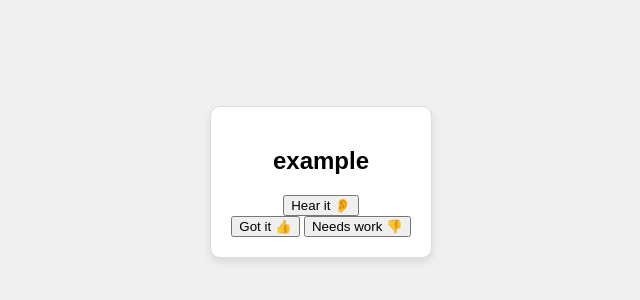
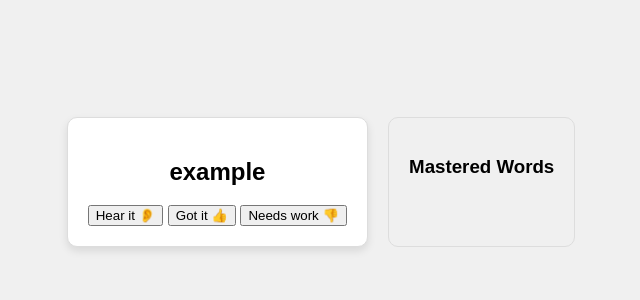
Before and after one commit to jaredcaraway/vocab-flash-cards, a plain HTML site: page index.html in a window 1280 px wide. Shown: the part 218-518 px from the top of the page, without its empty margins (319-959 px from the left). Drawn offline with Linux system fonts and the light colour scheme.

Commit message:
Updated button elements and added 'Mastered Words'

```diff
--- a/index.html
+++ b/index.html
@@ -6,12 +6,17 @@
     <link rel="stylesheet" href="style.css">
 </head>
 <body>
-    <div id="flashCard" class="card">
-        <h2 id="word">Click to see a word</h2>
-        <button id="pronounceBtn">Hear it 👂</button>
-        <div>
-            <button id="gotItBtn">Got it 👍</button>
+    <div class="container">
+        <div id="flashCard" class="card">
+            <h2 id="word">Click to see a word</h2>
+            <button id="pronounceBtn">Hear it 👂</button>
+            <button id="gotItBtn" style="display: none;">Got it 👍</button> <!-- Initially hidden -->
             <button id="needsWorkBtn">Needs work 👎</button>
+        </div>
+
+        <div id="masteredColumn" class="mastered">
+            <h3>Mastered Words</h3>
+            <ul id="masteredList"></ul>
         </div>
     </div>
     <script src="script.js"></script>
```
